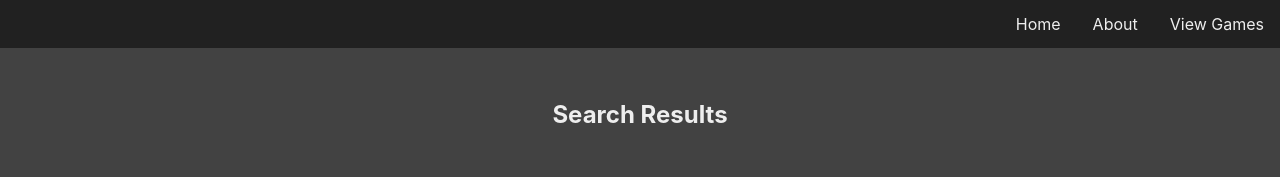
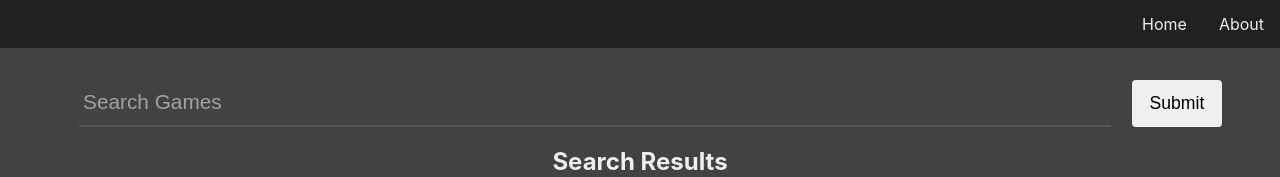
Before and after one commit to SEI-R-4-24/u4_hw_RAWG_router, a React (Vite) app: page / in a window 1280 px wide. Shown: the top 177 px of the page. Built offline with nearby package versions, Linux system fonts and the light colour scheme; no server answers.

Commit message:
complete base requirements

```diff
--- a/src/components/Header.jsx
+++ b/src/components/Header.jsx
@@ -6,7 +6,6 @@ const Header = () => {
       <nav>
         <NavLink to="/">Home</NavLink>
         <NavLink to="/about">About</NavLink>
-        <NavLink to="/games">View Games</NavLink>
       </nav>
     </header>
   )
--- a/src/components/Search.jsx
+++ b/src/components/Search.jsx
@@ -1,6 +1,6 @@
 const Search = (props) => {
   return (
-    <form>
+    <form onSubmit={props.onSubmit}>
       <input
         type="text"
         name="search"
@@ -8,9 +8,7 @@ const Search = (props) => {
         placeholder="Search Games"
         onChange={props.onChange}
       ></input>
-      <button type="submit" onSubmit={props.onSubmit}>
-        Submit
-      </button>
+      <button type="submit">Submit</button>
     </form>
   )
 }
--- a/src/globals.js
+++ b/src/globals.js
@@ -1 +1 @@
-API_KEY = import.meta.env.VITE_RAWG_KEY
+export const API_KEY = import.meta.env.VITE_RAWG_KEY
--- a/src/pages/Home.jsx
+++ b/src/pages/Home.jsx
@@ -1,32 +1,76 @@
-import { useState } from 'react'
+import { useEffect, useState } from 'react'
 import axios from 'axios'
 import Search from '../components/Search'
 import GameCard from '../components/GameCard'
 import GenreCard from '../components/GenreCard'
+import { API_KEY } from '../globals'
 
 const Home = () => {
   const [genres, setGenres] = useState([])
   const [searchResults, setSearchResults] = useState([])
-  const [searched, toggleSearched] = useState(false)
+  const [searched, setSearched] = useState(false)
   const [searchQuery, setSearchQuery] = useState('')
 
-  const getGenres = async () => {}
+  useEffect(() => {
+    getGenres()
+  }, [])
 
-  const getSearchResults = async (e) => {
-    e.preventDefault()
+  const getGenres = async () => {
+    const result = await axios.get(
+      `https://api.rawg.io/api/genres?key=${API_KEY}`
+    )
+    setGenres(result.data.results)
   }
 
-  const handleChange = (event) => {}
+  const getSearchResults = async (event) => {
+    event.preventDefault()
+    const result = await axios.get(
+      `https://api.rawg.io/api/games?search=${searchQuery}&key=${API_KEY}`
+    )
+    setSearchResults(result.data.results)
+    setSearchQuery('')
+    setSearched(true)
+  }
+
+  const handleChange = (event) => {
+    setSearchQuery(event.target.value)
+  }
 
   return (
     <div>
       <div className="search">
+        <Search
+          value={searchQuery}
+          onChange={handleChange}
+          onSubmit={getSearchResults}
+        />
         <h2>Search Results</h2>
-        <section className="search-results container-grid"></section>
+        <section className="search-results container-grid">
+          {searched &&
+            searchResults.map((searchResult) => (
+              <GameCard
+                key={searchResult.id}
+                onClick={getGenres}
+                image={searchResult.background_image}
+                name={searchResult.name}
+                rating={searchResult.rating}
+              />
+            ))}
+        </section>
       </div>
       <div className="genres">
         <h2>Genres</h2>
-        <section className="container-grid"></section>
+        <section className="container-grid">
+          {genres.map((genre) => (
+            <GenreCard
+              key={genre.id}
+              name={genre.name}
+              image={genre.image_background}
+              gamesCount={genre.games_count}
+              onClick={getGenres}
+            />
+          ))}
+        </section>
       </div>
     </div>
   )
```
